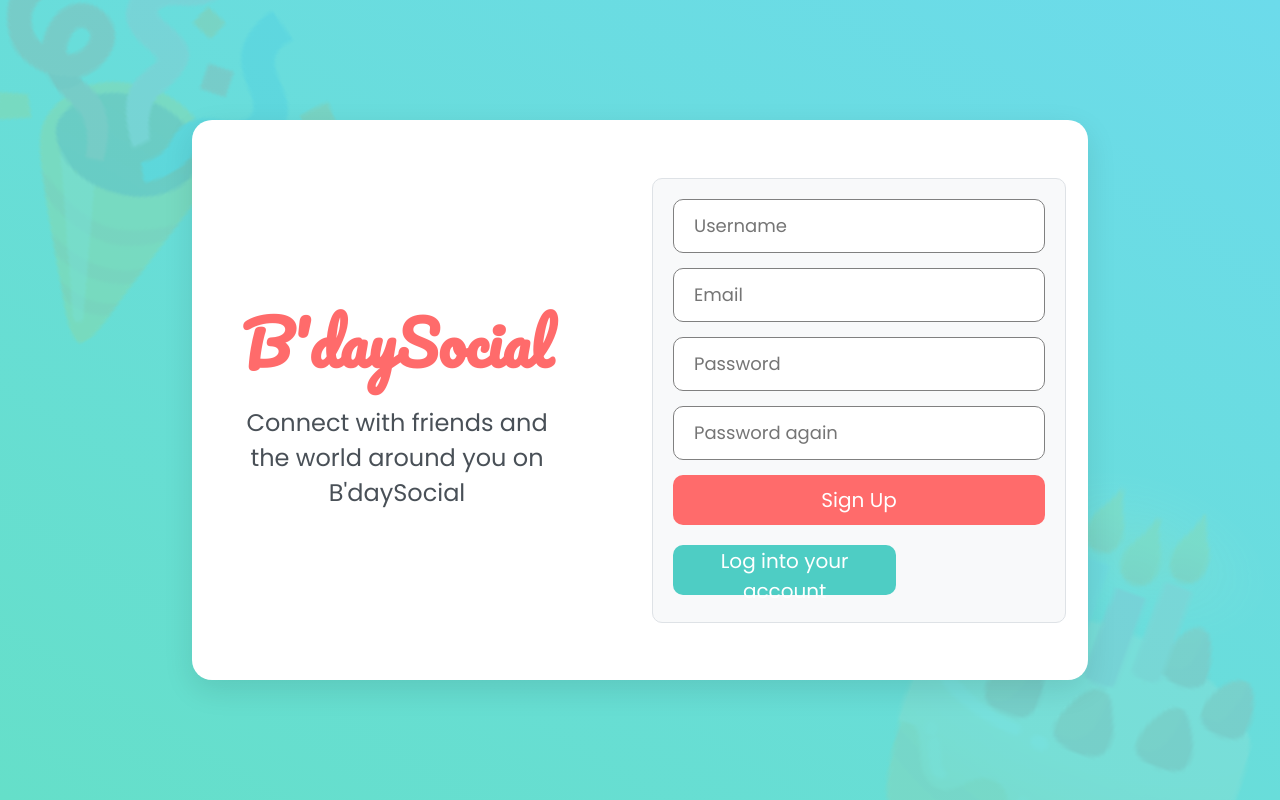
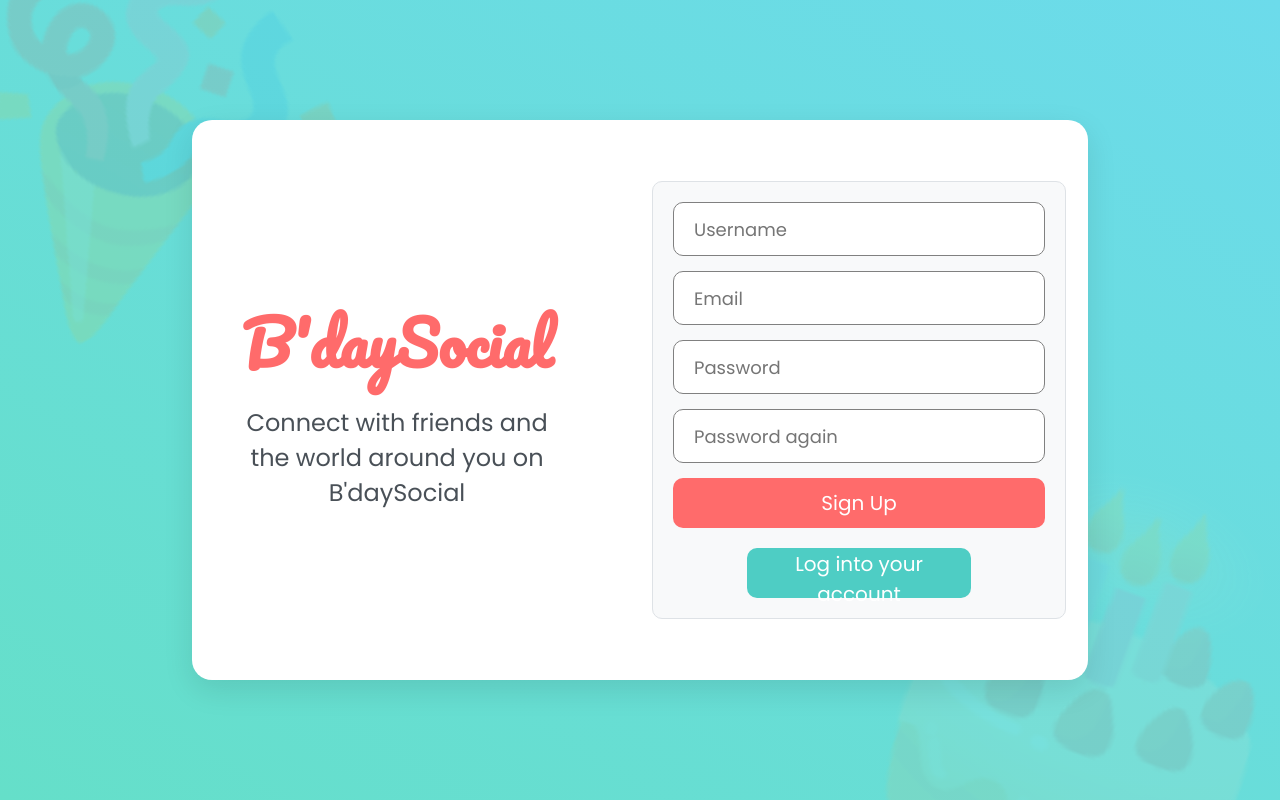
Before and after one commit to Aasika-S/socialMedia, a React (Create React App) app in the folder Client/: page / in a window 1280 px wide. Built offline with nearby package versions, Linux system fonts and the light colour scheme.

Commit message:
some css fixes

```diff
--- a/Client/src/pages/login/Login.jsx
+++ b/Client/src/pages/login/Login.jsx
@@ -41,7 +41,7 @@ export default function Login(){
             />
             <button disabled={isFetching} className="loginbutton">{isFetching ? <CircularProgress color='white' size={'20px'}/> : "Login"}</button>
             <span className="loginforgot">Forgot Password?</span>
-          <Link to={'/register'}>
+          <Link to={'/register'} className='loginbtn'>
                 <button className="loginregisterbutton">{isFetching ? <CircularProgress color='white' size={'20px'}/> : "Register now"}</button>
           </Link>
           </form>
--- a/Client/src/pages/login/login.css
+++ b/Client/src/pages/login/login.css
@@ -152,3 +152,10 @@
 .loginregisterbutton:hover {
     background-color: #45b8af;
 }
+
+.loginbtn{
+    display: flex;
+    align-items: center;
+    justify-content: center;
+    text-decoration: none;
+}
--- a/Client/src/pages/register/Register.jsx
+++ b/Client/src/pages/register/Register.jsx
@@ -48,7 +48,7 @@ export default function Register() {
                     <input placeholder="Password" type='password' required ref={password} className="logininput" />
                     <input placeholder="Password again" type='password' required ref={passwordAgain} className="logininput" />
                     <button className='loginbutton' type='submit'>Sign Up</button>
-                <Link to='/login'>
+                <Link to='/login' className='loginbtn'>
                     <button className='loginregisterbutton'>Log into your account</button>
                 </Link>
                 </form>
--- a/Client/src/pages/register/register.css
+++ b/Client/src/pages/register/register.css
@@ -13,6 +13,13 @@
   justify-content: center;
   position: relative;
   overflow: hidden;
+}
+
+.loginbtn{
+    display: flex;
+    align-items: center;
+    justify-content: center;
+    text-decoration: none;
 }
 
 .login::before {
```
